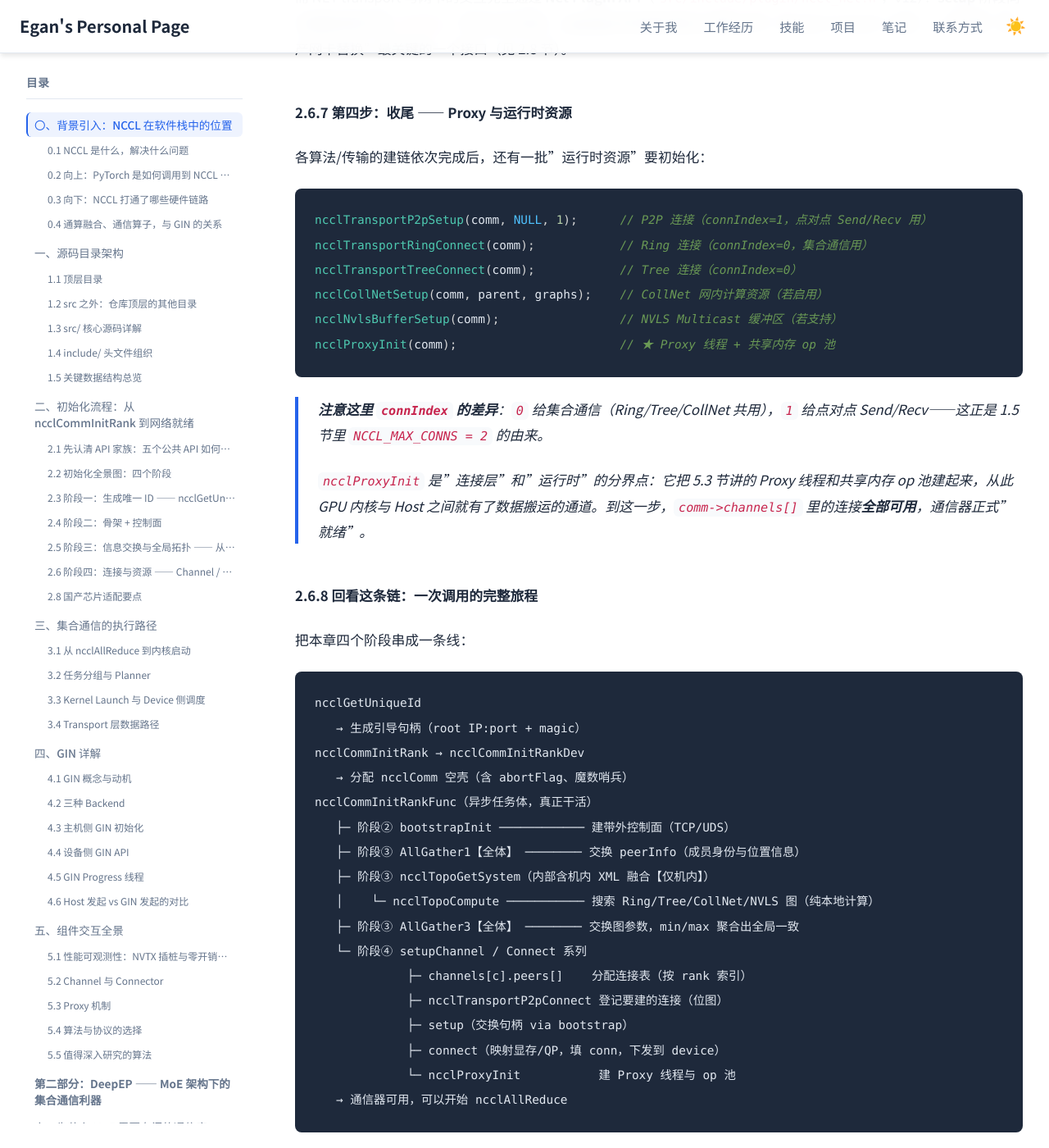
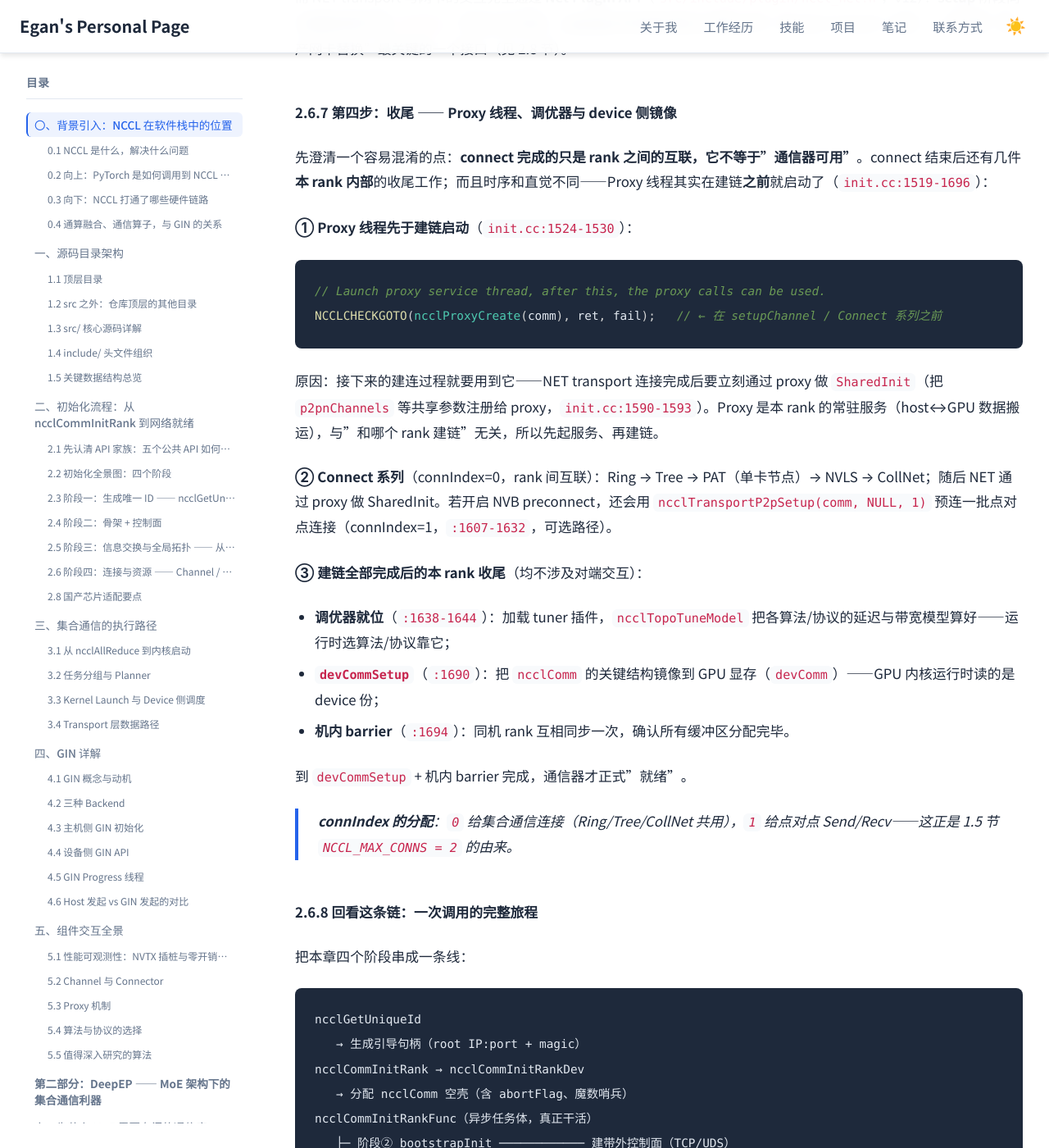
Before and after one commit to Lejun-Hu/Lejun-Hu.github.io, a Jekyll site: the page built from _notes/2026-8-24-nccl-source-study.md, in a window 1280 px wide and 1400 px high, scrolled down 67277 px. Shown: the whole window at 82% size. Built offline with Jekyll 4.4.1, drawn with Linux system fonts in a browser that asks for light colours; nearby versions of some CDN libraries; some of the changed text lies outside the part shown.

Commit message:
note: correct proxy init timing (ncclProxyCreate before connects) and finalize sequence

````diff
--- a/_notes/2026-8-24-nccl-source-study.md
+++ b/_notes/2026-8-24-nccl-source-study.md
@@ -1083,7 +1083,7 @@ static ncclResult_t ncclCommInitRankFunc(struct ncclAsyncJob* job_) {
 | **① 唯一 ID 生成** | 生成全局唯一的 ID，让所有 rank 定位到同一个引导服务（root） | `ncclGetUniqueId` → `bootstrapGetUniqueId` | `ncclUniqueId`（含 root 的 IP:port + magic） |
 | **② 骨架 + 控制面** | 分配 `ncclComm` 空壳；各 rank 建立**不依赖 GPU 互联**的带外通道 | `ncclCommInitRankDev` 分配骨架 → `bootstrapInit` | 空的 `ncclComm` + `comm->bootstrap` |
 | **③ 信息交换与拓扑图** | 三次信息交换：第 1 次（全体）交换 peerInfo；第 2 次（**仅机内**）融合同机 XML 拓扑；探测本机拓扑并搜索 Ring/Tree/CollNet/NVLS 通信图；第 3 次（全体）交换图参数并聚合出全局一致 | `bootstrapAllGather` ×2 + `bootstrapIntraNodeAllGather` ×1 + `ncclTopoGetSystem` / `ncclTopoCompute` | 全量 peer 信息 + 整机拓扑 + 各算法图参数 + `comm->nChannels` |
-| **④ 连接与资源** | 按图把 Channel → Connector → Transport 一层层建起来，映射真实物理资源；初始化 Proxy | `setupChannel`、`ncclTransportP2pSetup`、`ncclTransportRingConnect`、`ncclProxyInit` | 可用的 `comm->channels[]` |
+| **④ 连接与资源** | 按图把 Channel → Connector → Transport 一层层建起来，映射真实物理资源；启动 Proxy 线程 | `setupChannel`、`ncclTransportP2pSetup`、`ncclTransportRingConnect`、`ncclProxyCreate` | 可用的 `comm->channels[]` |
 
 > **为什么必须先有"控制面"（阶段②③）？** 换个角度看：高性能数据面网络（NVLink 拓扑、RDMA QP、IPC 显存句柄）的建立过程，本身需要**大量的元信息交换与协商**——拓扑探测结果、每个 rank 的设备与网卡信息、对端显存的 IPC handle、QP 号、内存注册句柄……这些消息**小、杂、多**，而且建网期间数据面还不存在。
 >
@@ -1697,22 +1697,30 @@ send->conn.stepSize = comm->buffSizes[NCCL_PROTO_SIMPLE] / NCCL_STEPS;
 
 而 NET transport 与网卡的交互完全通过 **Net Plugin API**（`src/include/plugin/nccl_net.h`，v12）：**setup** 阶段向对端提供网卡的 `handle`（内含 QP 信息），**connect** 阶段把对端 QP 置为 RTS（Ready To Send）状态——这也是"国产网卡替换"最关键的一个接口（见 2.8 节）。
 
-#### 2.6.7 第四步：收尾 —— Proxy 与运行时资源
-
-各算法/传输的建链依次完成后，还有一批"运行时资源"要初始化：
-
-```cpp
-ncclTransportP2pSetup(comm, NULL, 1);      // P2P 连接（connIndex=1，点对点 Send/Recv 用）
-ncclTransportRingConnect(comm);            // Ring 连接（connIndex=0，集合通信用）
-ncclTransportTreeConnect(comm);            // Tree 连接（connIndex=0）
-ncclCollNetSetup(comm, parent, graphs);    // CollNet 网内计算资源（若启用）
-ncclNvlsBufferSetup(comm);                 // NVLS Multicast 缓冲区（若支持）
-ncclProxyInit(comm);                       // ★ Proxy 线程 + 共享内存 op 池
-```
-
-> **注意这里 `connIndex` 的差异**：`0` 给集合通信（Ring/Tree/CollNet 共用），`1` 给点对点 Send/Recv——这正是 1.5 节里 `NCCL_MAX_CONNS = 2` 的由来。
->
-> `ncclProxyInit` 是"连接层"和"运行时"的分界点：它把 5.3 节讲的 Proxy 线程和共享内存 op 池建起来，从此 GPU 内核与 Host 之间就有了数据搬运的通道。到这一步，`comm->channels[]` 里的连接**全部可用**，通信器正式"就绪"。
+#### 2.6.7 第四步：收尾 —— Proxy 线程、调优器与 device 侧镜像
+
+先澄清一个容易混淆的点：**connect 完成的只是 rank 之间的互联，它不等于"通信器可用"**。connect 结束后还有几件**本 rank 内部**的收尾工作；而且时序和直觉不同——Proxy 线程其实在建链**之前**就启动了（`init.cc:1519-1696`）：
+
+**① Proxy 线程先于建链启动**（`init.cc:1524-1530`）：
+
+```cpp
+// Launch proxy service thread, after this, the proxy calls can be used.
+NCCLCHECKGOTO(ncclProxyCreate(comm), ret, fail);   // ← 在 setupChannel / Connect 系列之前
+```
+
+原因：接下来的建连过程就要用到它——NET transport 连接完成后要立刻通过 proxy 做 `SharedInit`（把 `p2pnChannels` 等共享参数注册给 proxy，`init.cc:1590-1593`）。Proxy 是本 rank 的常驻服务（host↔GPU 数据搬运），与"和哪个 rank 建链"无关，所以先起服务、再建链。
+
+**② Connect 系列**（connIndex=0，rank 间互联）：Ring → Tree → PAT（单卡节点）→ NVLS → CollNet；随后 NET 通过 proxy 做 SharedInit。若开启 NVB preconnect，还会用 `ncclTransportP2pSetup(comm, NULL, 1)` 预连一批点对点连接（connIndex=1，`:1607-1632`，可选路径）。
+
+**③ 建链全部完成后的本 rank 收尾**（均不涉及对端交互）：
+
+- **调优器就位**（`:1638-1644`）：加载 tuner 插件，`ncclTopoTuneModel` 把各算法/协议的延迟与带宽模型算好——运行时选算法/协议靠它；
+- **`devCommSetup`**（`:1690`）：把 `ncclComm` 的关键结构镜像到 GPU 显存（`devComm`）——GPU 内核运行时读的是 device 份；
+- **机内 barrier**（`:1694`）：同机 rank 互相同步一次，确认所有缓冲区分配完毕。
+
+到 `devCommSetup` + 机内 barrier 完成，通信器才正式"就绪"。
+
+> **connIndex 的分配**：`0` 给集合通信连接（Ring/Tree/CollNet 共用），`1` 给点对点 Send/Recv——这正是 1.5 节 `NCCL_MAX_CONNS = 2` 的由来。
 
 #### 2.6.8 回看这条链：一次调用的完整旅程
 
@@ -1729,12 +1737,13 @@ ncclCommInitRankFunc（异步任务体，真正干活）
    ├─ 阶段③ ncclTopoGetSystem（内部含机内 XML 融合【仅机内】）
    │    └─ ncclTopoCompute ─────────── 搜索 Ring/Tree/CollNet/NVLS 图（纯本地计算）
    ├─ 阶段③ AllGather3【全体】 ──────── 交换图参数，min/max 聚合出全局一致
-   └─ 阶段④ setupChannel / Connect 系列
+   └─ 阶段④ Connect 系列与收尾
+             ├─ ncclProxyCreate        起 Proxy 线程（建链期间就要用）
              ├─ channels[c].peers[]    分配连接表（按 rank 索引）
              ├─ ncclTransportP2pConnect 登记要建的连接（位图）
              ├─ setup（交换句柄 via bootstrap）
              ├─ connect（映射显存/QP，填 conn，下发到 device）
-             └─ ncclProxyInit           建 Proxy 线程与 op 池
+             └─ 调优器 + devCommSetup + 机内 barrier
    → 通信器可用，可以开始 ncclAllReduce
 ```
 
@@ -2246,7 +2255,7 @@ Proxy 是一个典型的 **Host/Device 协作机制**，两侧代码分布如下
 - `ncclProxyArgs`（`proxy.h:185`）：一批 Proxy 操作参数，带 `progress` 函数指针，传递给 Proxy 线程；
 - `ncclProxyState`（`proxy.h:333`）：Proxy 全局状态，含线程句柄、连接池、op 池等。
 
-Proxy 机制在 `ncclTransportP2pSetup` 完成后初始化（`ncclProxyInit`），其生命周期与通信器绑定。
+Proxy 线程在建链开始**之前**就由 `ncclProxyCreate` 启动（`init.cc:1524-1530`，建连期间 NET 的 SharedInit 就需要它），其生命周期与通信器绑定。
 
 ### 5.4 算法与协议的选择
 
````
